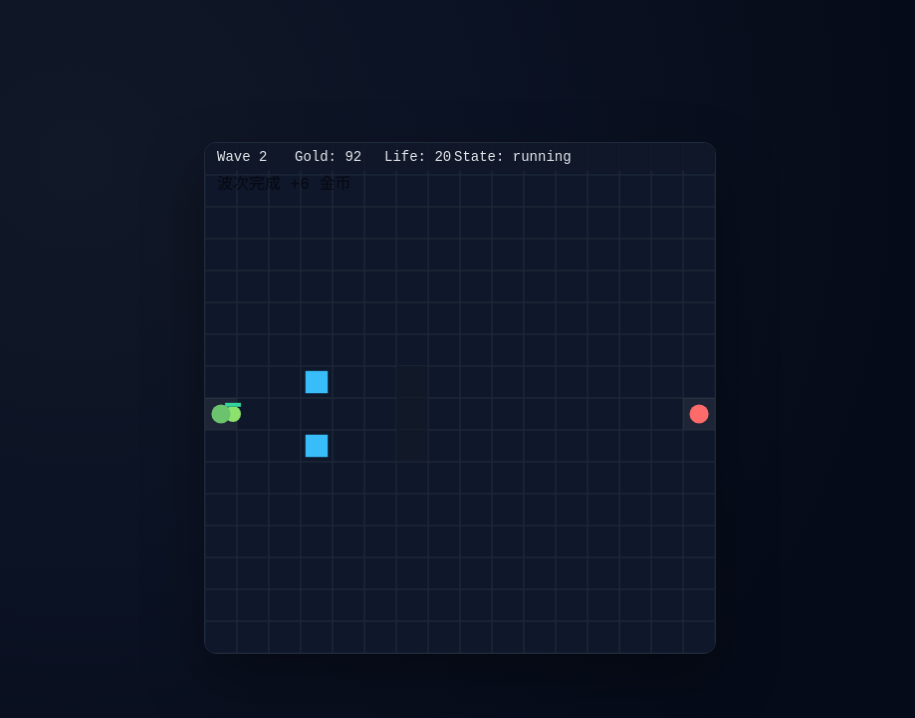
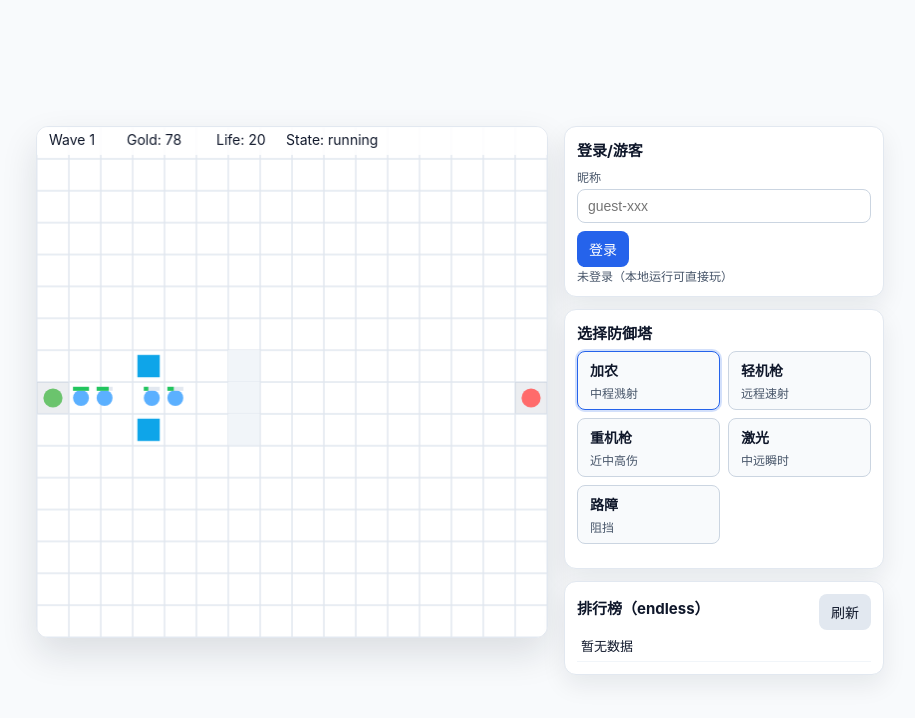
Before and after one commit to cooper-lgtm/tower-defense, a website built with Vite: page frontend/index.html in a window 1280 px wide. Shown: the whole page, without its empty margins (180-1095 px from the left). Built offline with nearby package versions, Linux system fonts and the light colour scheme; no server answers; files whose address does not match are found by name.

Commit message:
1、新增排行榜 2、修复前后端通信 3、修改前端逻辑问题, 怪物会穿过防御塔 4、修改UI底色

```diff
--- /dev/null
+++ b/frontend/src/api/client.ts
@@ -0,0 +1,49 @@
+import type { LeaderboardEntry, LevelConfig } from '../types'
+
+const API_BASE = import.meta.env.VITE_API_BASE ?? 'http://127.0.0.1:8000/api'
+
+let token: string | null = null
+
+export function setToken(value: string | null) {
+  token = value
+  if (value) localStorage.setItem('td_token', value)
+  else localStorage.removeItem('td_token')
+}
+
+export function loadToken() {
+  token = localStorage.getItem('td_token')
+  return token
+}
+
+async function apiFetch<T>(path: string, init: RequestInit = {}): Promise<T> {
+  const headers: Record<string, string> = {
+    'Content-Type': 'application/json',
+    ...(init.headers as Record<string, string>),
+  }
+  if (token) headers.Authorization = `Bearer ${token}`
+  const res = await fetch(`${API_BASE}${path}`, { ...init, headers })
+  if (!res.ok) {
+    const text = await res.text()
+    throw new Error(text || `HTTP ${res.status}`)
+  }
+  return res.json()
+}
+
+export async function login(name: string): Promise<{ token: string }> {
+  const data = await apiFetch<{ access_token: string }>('/auth/login', {
+    method: 'POST',
+    body: JSON.stringify({ name }),
+  })
+  setToken(data.access_token)
+  return { token: data.access_token }
+}
+
+export async function fetchLevel(id = 'endless'): Promise<LevelConfig> {
+  const payload = await apiFetch<{ config: LevelConfig }>(`/levels/${id}`)
+  return payload.config
+}
+
+export async function fetchLeaderboard(level = 'endless'): Promise<LeaderboardEntry[]> {
+  const payload = await apiFetch<{ entries: LeaderboardEntry[] }>(`/leaderboard?level=${level}`)
+  return payload.entries
+}
--- a/frontend/src/core/game.ts
+++ b/frontend/src/core/game.ts
@@ -38,6 +38,7 @@ export class Game {
   private waveResult: WaveResult | null = null
   private basePath: Cell[]
   private waveLivesLost = 0
+  private buildSelection: TowerType = DEFAULT_BUILD_TOWER
 
   constructor(canvas: HTMLCanvasElement, config: LevelConfig) {
     this.canvas = canvas
@@ -63,6 +64,10 @@ export class Game {
     this.loop()
   }
 
+  setBuildType(type: TowerType): void {
+    this.buildSelection = type
+  }
+
   private setupInput(): void {
     // 鼠标/触摸移动：更新预览格子是否可建
     this.input.onMove((cell) => {
@@ -71,7 +76,7 @@ export class Game {
     })
     // 点击：尝试建默认塔，否则维持状态
     this.input.onClick((cell) => {
-      if (this.tryBuildTower(cell, DEFAULT_BUILD_TOWER)) return
+      if (this.tryBuildTower(cell, this.buildSelection)) return
       this.state.set(this.state.state === 'paused' ? 'running' : this.state.state)
     })
     // 快捷键：空格暂停/继续，N 跳过当前波（需无敌人）
@@ -113,6 +118,10 @@ export class Game {
   }
 
   private tryBuildTower(cell: Cell, type: TowerType): boolean {
+    if (this.enemies.some((e) => e.occupiesCell(cell))) {
+      this.flashStatus('该格子有敌人，暂不可建造')
+      return false
+    }
     if (!this.canBuild(cell)) {
       this.flashStatus('不可建造：路径被阻断或格子不可用')
       return false
@@ -124,10 +133,32 @@ export class Game {
       this.flashStatus('金币不足')
       return false
     }
+
+    // 校验建造后敌人是否仍有路径，并为存活敌人重新寻路
+    const blocked = this.map.blockedWithOccupancy([cell])
+    for (const enemy of this.enemies) {
+      const pos = enemy.position()
+      const start = this.map.cellFromWorld(pos.x, pos.y)
+      const path = findPath(this.map, start, this.map.exit, blocked)
+      if (!path) {
+        this.flashStatus('建造会堵死当前敌人路径')
+        return false
+      }
+    }
+
     this.gold -= cost
     this.map.occupy(cell)
     this.towers.push(new Tower(def, cell, 1, this.map))
     this.recomputeBasePath()
+
+    // 重新为敌人指路
+    for (const enemy of this.enemies) {
+      const pos = enemy.position()
+      const start = this.map.cellFromWorld(pos.x, pos.y)
+      const path = findPath(this.map, start, this.map.exit, this.map.blockedWithOccupancy())
+      if (path) enemy.retargetPath(path)
+    }
+
     this.flashStatus(`建造 ${def.name} (-${cost})`)
     return true
   }
--- a/frontend/src/main.ts
+++ b/frontend/src/main.ts
@@ -1,19 +1,59 @@
 import './style.css'
 import { Game } from './core/game'
 import { createDefaultLevel } from './config/defaultLevel'
+import { OverlayUI } from './ui/overlay'
+import { fetchLeaderboard, fetchLevel, loadToken, login } from './api/client'
+import type { LevelConfig, TowerType } from './types'
 
 const app = document.querySelector<HTMLDivElement>('#app')
-
-if (!app) {
-  throw new Error('Missing #app root element')
-}
+if (!app) throw new Error('Missing #app root element')
 
 const canvas = document.createElement('canvas')
 canvas.id = 'game-canvas'
 canvas.tabIndex = 0
 app.appendChild(canvas)
 
-const levelConfig = createDefaultLevel()
-const game = new Game(canvas, levelConfig)
+const uiContainer = document.createElement('div')
+app.appendChild(uiContainer)
 
-game.start()
+async function loadLevel(): Promise<LevelConfig> {
+  try {
+    return await fetchLevel('endless')
+  } catch {
+    return createDefaultLevel()
+  }
+}
+
+async function bootstrap() {
+  const levelConfig = await loadLevel()
+  const game = new Game(canvas, levelConfig)
+  game.start()
+
+  const overlay = new OverlayUI({
+    onSelectTower: (type: TowerType) => game.setBuildType(type),
+    onLogin: async (name: string) => {
+      await login(name)
+      uiContainer.querySelector('.panel')?.classList.add('authed')
+    },
+    onRefreshLeaderboard: async () => {
+      try {
+        const entries = await fetchLeaderboard('endless')
+        overlay.setLeaderboard(entries)
+      } catch (err) {
+        console.error(err)
+      }
+    },
+  })
+  overlay.mount(uiContainer)
+
+  loadToken()
+  overlay.setLeaderboard([])
+  try {
+    const entries = await fetchLeaderboard('endless')
+    overlay.setLeaderboard(entries)
+  } catch (err) {
+    console.error('Leaderboard fetch failed', err)
+  }
+}
+
+bootstrap().catch((err) => console.error(err))
--- a/frontend/src/renderer/canvasRenderer.ts
+++ b/frontend/src/renderer/canvasRenderer.ts
@@ -75,9 +75,9 @@ export class CanvasRenderer {
 
   private drawGrid(): void {
     const { ctx, map } = this
-    ctx.fillStyle = '#0f172a'
+    ctx.fillStyle = '#ffffff'
     ctx.fillRect(0, 0, map.width * map.cellSize, map.height * map.cellSize)
-    ctx.strokeStyle = '#1f2937'
+    ctx.strokeStyle = '#e2e8f0'
     ctx.lineWidth = 1
 
     for (let y = 0; y < map.height; y += 1) {
@@ -87,10 +87,10 @@ export class CanvasRenderer {
         ctx.strokeRect(px, py, map.cellSize, map.cellSize)
         const cell = { x, y }
         if (map.isBlocked(cell)) {
-          ctx.fillStyle = '#111827'
+          ctx.fillStyle = '#f1f5f9'
           ctx.fillRect(px, py, map.cellSize, map.cellSize)
         } else if (map.isNoBuild(cell)) {
-          ctx.fillStyle = 'rgba(255,255,255,0.06)'
+          ctx.fillStyle = 'rgba(100,116,139,0.12)'
           ctx.fillRect(px, py, map.cellSize, map.cellSize)
         }
       }
@@ -111,8 +111,8 @@ export class CanvasRenderer {
     const { ctx, map } = this
     for (const tower of towers) {
       const pos = map.worldFromCell(tower.data.cell)
-      ctx.fillStyle = '#38bdf8'
-      if (tower.data.type === 'WALL') ctx.fillStyle = '#9ca3af'
+      ctx.fillStyle = '#0ea5e9'
+      if (tower.data.type === 'WALL') ctx.fillStyle = '#94a3b8'
       ctx.beginPath()
       ctx.rect(
         pos.x - map.cellSize * 0.35,
@@ -134,14 +134,14 @@ export class CanvasRenderer {
       ctx.fill()
       // HP bar
       const hpRatio = Math.max(0, enemy.data.hp) / Math.max(1, enemy.data.maxHp)
-      ctx.fillStyle = '#111827'
+      ctx.fillStyle = '#e2e8f0'
       ctx.fillRect(
         pos.x - map.cellSize * 0.25,
         pos.y - map.cellSize * 0.35,
         map.cellSize * 0.5,
         4
       )
-      ctx.fillStyle = '#34d399'
+      ctx.fillStyle = '#22c55e'
       ctx.fillRect(
         pos.x - map.cellSize * 0.25,
         pos.y - map.cellSize * 0.35,
@@ -153,10 +153,10 @@ export class CanvasRenderer {
 
   private drawHud(state: RenderState): void {
     const { ctx, map } = this
-    ctx.fillStyle = 'rgba(15,23,42,0.8)'
+    ctx.fillStyle = 'rgba(255,255,255,0.9)'
     ctx.fillRect(0, 0, map.width * map.cellSize, 28)
-    ctx.fillStyle = '#e5e7eb'
-    ctx.font = '14px "JetBrains Mono", "SFMono-Regular", monospace'
+    ctx.fillStyle = '#0f172a'
+    ctx.font = '14px "Inter", "SFMono-Regular", monospace'
     ctx.textBaseline = 'middle'
     ctx.fillText(`Wave ${state.wave}`, 12, 14)
     ctx.fillText(`Gold: ${Math.floor(state.gold)}`, 90, 14)
--- a/frontend/src/style.css
+++ b/frontend/src/style.css
@@ -1,7 +1,7 @@
 :root {
-  font-family: 'JetBrains Mono', 'SFMono-Regular', Menlo, Monaco, Consolas, monospace;
-  background: radial-gradient(circle at 20% 20%, #111827, #0b1223 35%, #050b18 70%);
-  color: #e5e7eb;
+  font-family: 'Inter', 'SF Pro Display', 'PingFang SC', 'Microsoft YaHei', sans-serif;
+  background: #f8fafc;
+  color: #0f172a;
 }
 
 * {
@@ -18,11 +18,98 @@ body {
 
 #app {
   padding: 16px;
+  display: grid;
+  grid-template-columns: auto 320px;
+  gap: 16px;
 }
 
 #game-canvas {
-  border: 1px solid #1f2937;
+  border: 1px solid #e2e8f0;
   border-radius: 12px;
-  box-shadow: 0 25px 60px rgba(0, 0, 0, 0.35);
+  box-shadow: 0 16px 36px rgba(15, 23, 42, 0.12);
   outline: none;
+  background: #ffffff;
 }
+
+.panel {
+  background: #ffffff;
+  border: 1px solid #e2e8f0;
+  border-radius: 12px;
+  padding: 12px;
+  box-shadow: 0 10px 24px rgba(15, 23, 42, 0.08);
+}
+
+.panel h3 {
+  margin: 0 0 8px;
+  font-size: 15px;
+  color: #0f172a;
+}
+
+.panel label {
+  display: block;
+  font-size: 12px;
+  color: #475569;
+  margin-bottom: 4px;
+}
+
+.panel input {
+  width: 100%;
+  padding: 8px 10px;
+  border: 1px solid #cbd5e1;
+  border-radius: 8px;
+  font-size: 14px;
+  margin-bottom: 8px;
+}
+
+.panel button {
+  border: none;
+  background: #2563eb;
+  color: #fff;
+  padding: 8px 12px;
+  border-radius: 8px;
+  font-size: 14px;
+  cursor: pointer;
+}
+
+.panel button.secondary {
+  background: #e2e8f0;
+  color: #0f172a;
+}
+
+.tower-buttons {
+  display: grid;
+  grid-template-columns: repeat(2, 1fr);
+  gap: 8px;
+  margin-bottom: 12px;
+}
+
+.tower-buttons button {
+  display: flex;
+  flex-direction: column;
+  align-items: flex-start;
+  gap: 4px;
+  background: #f8fafc;
+  border: 1px solid #cbd5e1;
+  color: #0f172a;
+}
+
+.tower-buttons button.active {
+  border-color: #2563eb;
+  box-shadow: 0 0 0 2px rgba(37, 99, 235, 0.2);
+}
+
+.leaderboard-list {
+  margin: 0;
+  padding: 0;
+  list-style: none;
+  max-height: 260px;
+  overflow: auto;
+}
+
+.leaderboard-list li {
+  display: flex;
+  justify-content: space-between;
+  padding: 6px 4px;
+  border-bottom: 1px solid #f1f5f9;
+  font-size: 13px;
+}
--- /dev/null
+++ b/frontend/src/ui/overlay.ts
@@ -0,0 +1,151 @@
+import type { LeaderboardEntry, TowerType } from '../types'
+
+interface OverlayOptions {
+  onSelectTower: (type: TowerType) => void
+  onLogin: (name: string) => Promise<void>
+  onRefreshLeaderboard: () => Promise<void>
+}
+
+const towerNames: { type: TowerType; label: string; desc: string }[] = [
+  { type: 'CANNON', label: '加农', desc: '中程溅射' },
+  { type: 'LMG', label: '轻机枪', desc: '远程速射' },
+  { type: 'HMG', label: '重机枪', desc: '近中高伤' },
+  { type: 'LASER', label: '激光', desc: '中远瞬时' },
+  { type: 'WALL', label: '路障', desc: '阻挡' },
+]
+
+export class OverlayUI {
+  private root: HTMLDivElement
+  private leaderboardList!: HTMLUListElement
+  private loginStatus!: HTMLDivElement
+  private towerButtons: Map<TowerType, HTMLButtonElement> = new Map()
+  private opts: OverlayOptions
+
+  constructor(opts: OverlayOptions) {
+    this.opts = opts
+    this.root = document.createElement('div')
+    this.root.style.display = 'flex'
+    this.root.style.flexDirection = 'column'
+    this.root.style.gap = '12px'
+
+    this.root.appendChild(this.buildLoginPanel())
+    this.root.appendChild(this.buildTowerPanel())
+    this.root.appendChild(this.buildLeaderboardPanel())
+  }
+
+  mount(target: HTMLElement) {
+    target.appendChild(this.root)
+  }
+
+  private buildLoginPanel(): HTMLElement {
+    const panel = document.createElement('div')
+    panel.className = 'panel'
+
+    const title = document.createElement('h3')
+    title.textContent = '登录/游客'
+    panel.appendChild(title)
+
+    const label = document.createElement('label')
+    label.textContent = '昵称'
+    panel.appendChild(label)
+
+    const input = document.createElement('input')
+    input.placeholder = 'guest-xxx'
+    panel.appendChild(input)
+
+    const btn = document.createElement('button')
+    btn.textContent = '登录'
+    btn.onclick = async () => {
+      btn.disabled = true
+      btn.textContent = '登录中...'
+      try {
+        await this.opts.onLogin(input.value || 'guest')
+        this.loginStatus.textContent = `已登录：${input.value || 'guest'}`
+      } catch (err) {
+        this.loginStatus.textContent = `登录失败：${(err as Error).message}`
+      } finally {
+        btn.disabled = false
+        btn.textContent = '登录'
+      }
+    }
+    panel.appendChild(btn)
+
+    this.loginStatus = document.createElement('div')
+    this.loginStatus.style.fontSize = '12px'
+    this.loginStatus.style.color = '#475569'
+    this.loginStatus.textContent = '未登录（本地运行可直接玩）'
+    panel.appendChild(this.loginStatus)
+
+    return panel
+  }
+
+  private buildTowerPanel(): HTMLElement {
+    const panel = document.createElement('div')
+    panel.className = 'panel'
+    const title = document.createElement('h3')
+    title.textContent = '选择防御塔'
+    panel.appendChild(title)
+
+    const grid = document.createElement('div')
+    grid.className = 'tower-buttons'
+    towerNames.forEach((info, idx) => {
+      const btn = document.createElement('button')
+      btn.innerHTML = `<strong>${info.label}</strong><span style="font-size:12px;color:#475569">${info.desc}</span>`
+      btn.onclick = () => this.selectTower(info.type)
+      if (idx === 0) btn.classList.add('active')
+      this.towerButtons.set(info.type, btn)
+      grid.appendChild(btn)
+    })
+    panel.appendChild(grid)
+    return panel
+  }
+
+  private buildLeaderboardPanel(): HTMLElement {
+    const panel = document.createElement('div')
+    panel.className = 'panel'
+    const titleRow = document.createElement('div')
+    titleRow.style.display = 'flex'
+    titleRow.style.justifyContent = 'space-between'
+    titleRow.style.alignItems = 'center'
+
+    const title = document.createElement('h3')
+    title.textContent = '排行榜（endless）'
+    titleRow.appendChild(title)
+
+    const refresh = document.createElement('button')
+    refresh.className = 'secondary'
+    refresh.textContent = '刷新'
+    refresh.onclick = () => this.opts.onRefreshLeaderboard()
+    titleRow.appendChild(refresh)
+
+    panel.appendChild(titleRow)
+
+    this.leaderboardList = document.createElement('ul')
+    this.leaderboardList.className = 'leaderboard-list'
+    panel.appendChild(this.leaderboardList)
+    return panel
+  }
+
+  private selectTower(type: TowerType) {
+    this.towerButtons.forEach((btn, key) => {
+      if (key === type) btn.classList.add('active')
+      else btn.classList.remove('active')
+    })
+    this.opts.onSelectTower(type)
+  }
+
+  setLeaderboard(entries: LeaderboardEntry[]) {
+    this.leaderboardList.innerHTML = ''
+    if (entries.length === 0) {
+      const li = document.createElement('li')
+      li.textContent = '暂无数据'
+      this.leaderboardList.appendChild(li)
+      return
+    }
+    entries.forEach((e, idx) => {
+      const li = document.createElement('li')
+      li.innerHTML = `<span>#${idx + 1} ${e.name}</span><span>${e.score}</span>`
+      this.leaderboardList.appendChild(li)
+    })
+  }
+}
```
Also changed, not shown: frontend/src/entities/enemy.ts (+12 -0 lines), frontend/src/types.ts (+10 -0 lines).
